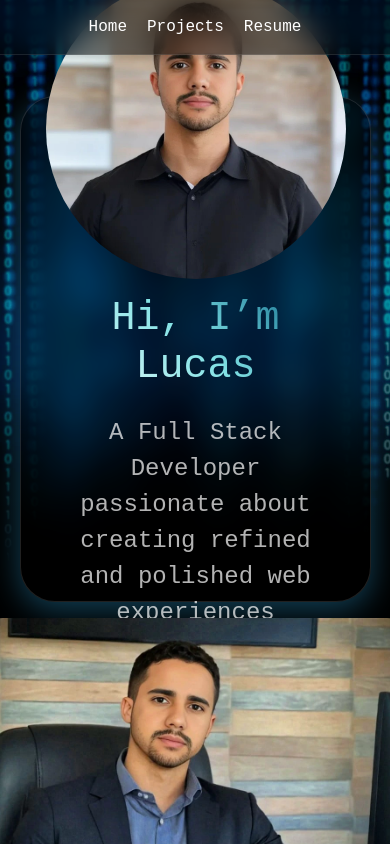
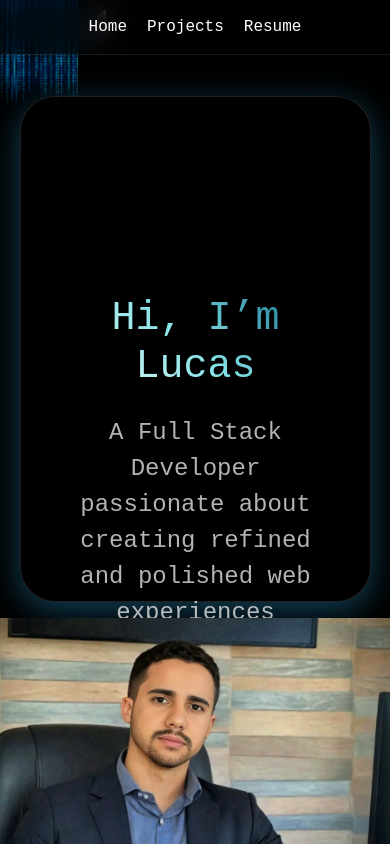
Before and after one commit to LucasRgo/portfolio, a React (Vite) app: page / in a window 390 px wide. Shown: the top 844 px of the page. Built offline with nearby package versions, Linux system fonts and the light colour scheme.

Commit message:
Mon, Dec 23, 2024, 5:54 AM -03:00

```diff
--- a/src/pages/home/home.css
+++ b/src/pages/home/home.css
@@ -169,9 +169,8 @@
     }
 
     .home-container img {
-        object-fit: cover;  /* Ensures the image fills the container while maintaining aspect ratio */
-        height: 100%;        /* Makes the image fill the height of its container */
-        width: 100%;         /* Makes the image fill the width of its container */
+        height: 20%;        /* Makes the image fill the height of its container */
+        width: 20%;         /* Makes the image fill the width of its container */
         object-position: center; /* Centers the image so the sides are cropped evenly */
     }
 }
```
